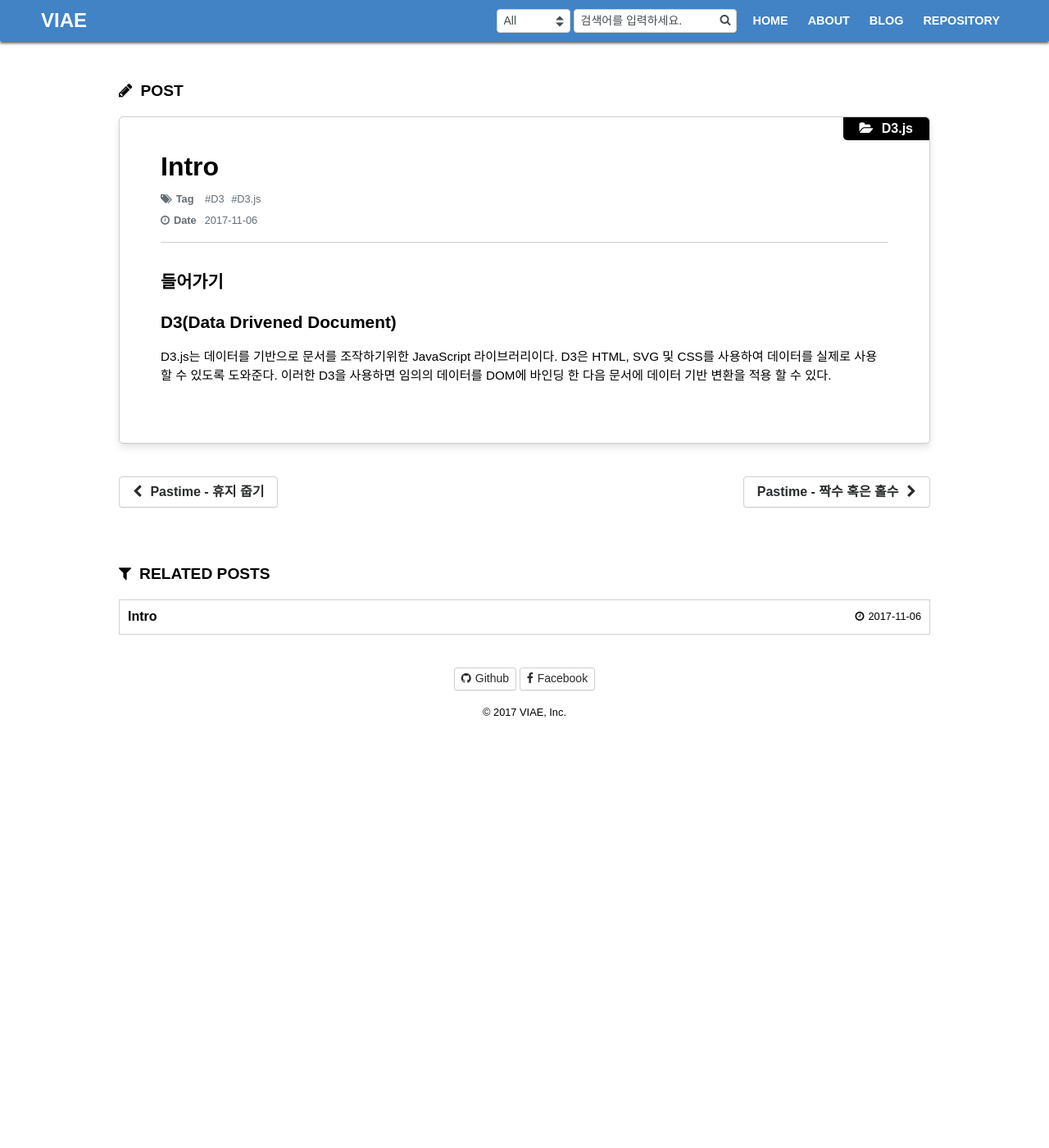
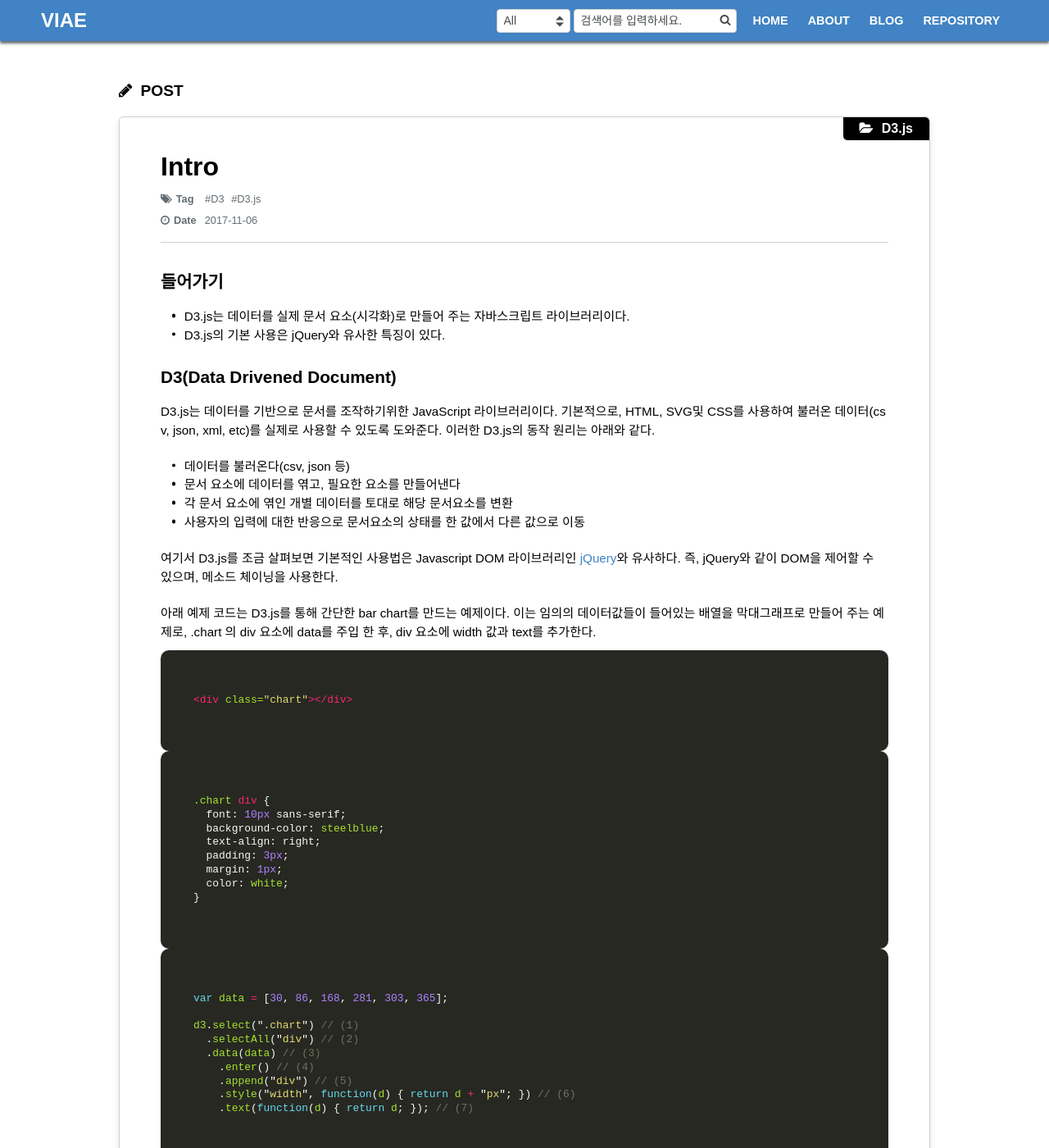
Before and after one commit to viaeoo/viaeoo.github.io, a Jekyll site: the page built from _posts/d3/2017-11-06-intro.md, in a window 1280 px wide and 1400 px high. Shown: the whole window at 82% size. Built offline with Jekyll 4.4.1, drawn with Linux system fonts in a browser that asks for light colours; some of the changed text lies outside the part shown.

Commit message:
post update

````diff
--- a/_posts/d3/2017-11-06-intro.md
+++ b/_posts/d3/2017-11-06-intro.md
@@ -8,7 +8,59 @@ tag: ['D3', 'D3.js']
 
 #### 들어가기
 
+- D3.js는 데이터를 실제 문서 요소(시각화)로 만들어 주는 자바스크립트 라이브러리이다.
+- D3.js의 기본 사용은 jQuery와 유사한 특징이 있다.
 
 #### D3(Data Drivened Document)
 
-D3.js는 데이터를 기반으로 문서를 조작하기위한 JavaScript 라이브러리이다. D3은 HTML, SVG 및 CSS를 사용하여 데이터를 실제로 사용할 수 있도록 도와준다. 이러한 D3을 사용하면 임의의 데이터를 DOM에 바인딩 한 다음 문서에 데이터 기반 변환을 적용 할 수 있다.
+D3.js는 데이터를 기반으로 문서를 조작하기위한 JavaScript 라이브러리이다. 기본적으로, HTML, SVG및 CSS를 사용하여 불러온 데이터(csv, json, xml, etc)를 실제로 사용할 수 있도록 도와준다. 이러한 D3.js의 동작 원리는 아래와 같다.
+
+- 데이터를 불러온다(csv, json 등)
+- 문서 요소에 데이터를 엮고, 필요한 요소를 만들어낸다
+- 각 문서 요소에 엮인 개별 데이터를 토대로 해당 문서요소를 변환
+- 사용자의 입력에 대한 반응으로 문서요소의 상태를 한 값에서 다른 값으로 이동
+
+여기서 D3.js를 조금 살펴보면 기본적인 사용법은 Javascript DOM 라이브러리인 [jQuery](https://jquery.com/)와 유사하다. 즉, jQuery와 같이 DOM을 제어할 수 있으며, 메소드 체이닝을 사용한다.
+
+아래 예제 코드는 D3.js를 통해 간단한 bar chart를 만드는 예제이다. 이는 임의의 데이터값들이 들어있는 배열을 막대그래프로 만들어 주는 예제로, .chart 의 div 요소에 data를 주입 한 후, div 요소에 width 값과 text를 추가한다.
+
+```html
+<div class="chart"></div>
+```
+```css
+.chart div {
+  font: 10px sans-serif;
+  background-color: steelblue;
+  text-align: right;
+  padding: 3px;
+  margin: 1px;
+  color: white;
+}
+```
+```javascript
+var data = [30, 86, 168, 281, 303, 365];
+
+d3.select(".chart") // (1)
+  .selectAll("div") // (2)
+  .data(data) // (3)
+    .enter() // (4)
+    .append("div") // (5)
+    .style("width", function(d) { return d + "px"; }) // (6)
+    .text(function(d) { return d; }); // (7)
+```
+
+위에서 예제를 조금 더 상세히 풀어보면 다음과 같다.
+
+1. .chart 요소를 선택한다.(.chart 문서요소를 원소로 하는 한 개의 group 배열을 반환한다.)
+2. 앞에서 지정한 선택자의 모든 'div' 요소를 선택한다. 만일 현재 문서의 요소가 지정된 선택자와 일치하지 않으면 비어있는 선택 항목을 반환한다.
+3. 데이터를 셀렉션에 바인딩한다.
+4. d3 selection에 바인드된 데이터들 중에 아직 실제 문서 요소를 가지지 못 하는 것들을 찾아내서 가상의 객체로 만들어 반환해준다.
+5. 4에서 생선된 가상의 객체를 실제 선택된 부모요소(여기서 .chart 요소)의 자식요소로 생성한다.
+6. 해당 객체들의 style값을 추가한다.
+7. 해당 객체들의 텍스트를 추가한다.
+
+#### 참고자료
+
+- <https://github.com/d3/d3/wiki/Tutorials>
+- <http://hanmomhanda.github.io/Docs/d3/How-Selections-Work.html>
+- <http://blog.nacyot.com/articles/2015-02-02-d3-selection/>
````
